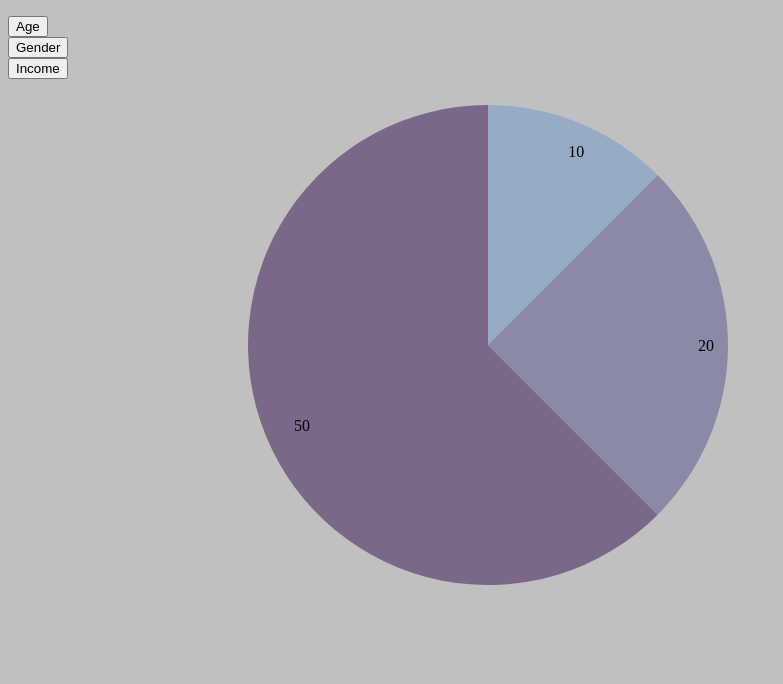
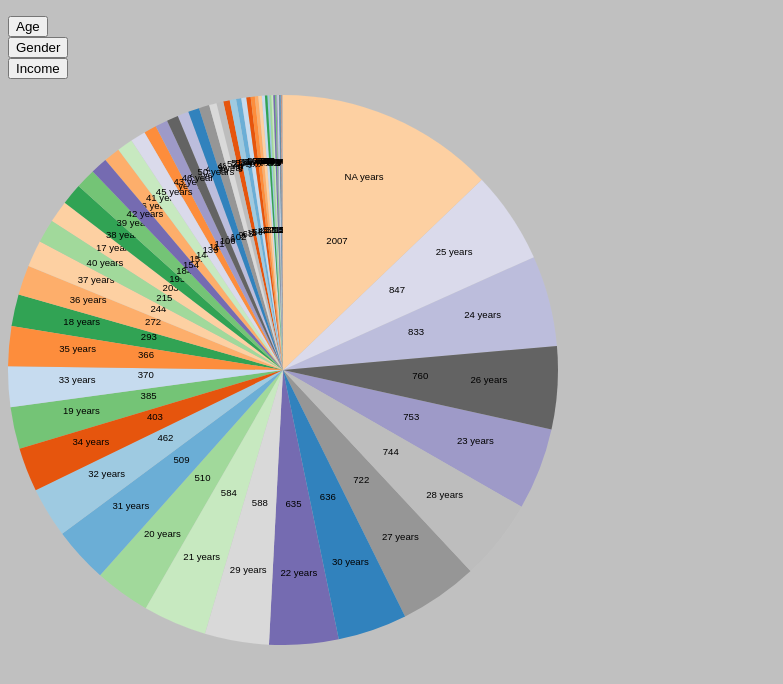
Before and after one commit to satendrapalsingh/coding-surveys-visualization-v1, a plain HTML site: page index.html in a window 1280 px wide. Both pictures are taken after a click on the button "Age". Shown: the whole page, without its empty margins (0-783 px from the left). Drawn offline with nearby package versions, Linux system fonts and the light colour scheme.

Commit message:
pie chart generated for column Age

```diff
--- a/client/chart.js
+++ b/client/chart.js
@@ -37,85 +37,59 @@
 
 // create a pie chart
     function makePieChart(inData, inColumn){
-        var width = 960;
-        var height = 500;
-        var radius = Math.min(width, height)/2;
 
-    var data = [10, 20, 50];
+//    var inData = [{"Age": "20yrs", "Count":10},{"Age": "20yrs", "Count":20},{"Age": "20yrs", "Count":50}];
 
-    var color = d3.scaleOrdinal()
-        .range(["#98abc5", "#8a89a6", "#7b6888"]);
+    var width = 750;                        //width
+    var height = 550;                            //height
+    var radius = Math.min(width, height)/2;                            //radius
 
-    var arc = d3.arc()
-        .outerRadius(radius - 10)
-        .innerRadius(0);
+    var color = d3.scale.category20c();     //builtin range of colors
 
-    var labelArc = d3.arc()
-        .outerRadius(radius - 40)
-        .innerRadius(radius - 40);
+        var vis = d3.select("body")
+        .append("svg:svg")              //create the SVG element inside the <body>
+        .data([inData])                   //associate our data with the document
+            .attr("width", width)           //set the width and height of our visualization (these will be attributes of the <svg> tag
+            .attr("height", height)
+        .append("svg:g")                //make a group to hold our pie chart
+            .attr("transform", "translate(" + radius + "," + radius + ")")    //move the center of the pie chart from 0, 0 to radius, radius
 
-    var pie = d3.pie()
-        .sort(null)
-        .value(function(d) { return d; });
+    var arc = d3.svg.arc()              //this will create <path> elements for us using arc data
+        .outerRadius(radius);
 
-    var svg = d3.select("body").append("svg")
-        .attr("width", width)
-        .attr("height", height)
-      .append("g")
-        .attr("transform", "translate(" + width / 2 + "," + height / 2 + ")");
+    var pie = d3.layout.pie()           //this will create arc data for us given a list of values
+        .value(function(d) { return d.Count; });    //we must tell it out to access the value of each element in our data array
 
-     var g = svg.selectAll(".arc")
-        .data(pie(data))
-        .enter().append("g")
-        .attr("class", "arc");
+    var arcs = vis.selectAll("g.slice")     //this selects all <g> elements with class slice (there aren't any yet)
+        .data(pie)                          //associate the generated pie data (an array of arcs, each having startAngle, endAngle and value properties)
+        .enter()                            //this will create <g> elements for every "extra" data element that should be associated with a selection. The result is creating a <g> for every object in the data array
+            .append("svg:g")                //create a group to hold each slice (we will have a <path> and a <text> element associated with each slice)
+                .attr("class", "slice");    //allow us to style things in the slices (like text)
 
-      g.append("path")
-          .attr("d", arc)
-          .style("fill", function(d) { return color(d.data); });
+        arcs.append("svg:path")
+                .attr("fill", function(d, i) { return color(i); } ) //set the color for each slice to be chosen from the color function defined above
+                .attr("d", arc);                                    //this creates the actual SVG path using the associated data (pie) with the arc drawing function
 
-      g.append("text")
-          .attr("transform", function(d) { return "translate(" + labelArc.centroid(d) + ")"; })
-          .attr("dy", ".35em")
-          .text(function(d) { return d.data; });
+        arcs.append("svg:text")                                     //add a label to each slice
+                .attr("transform", function(d) {                    //set the label's origin to the center of the arc
+                //we have to make sure to set these before calling arc.centroid
+                d.innerRadius = radius/2;
+                d.outerRadius = radius/2 + 10;
+                return "translate(" + arc.centroid(d) + ")";        //this gives us a pair of coordinates like [50, 50]
+            })
+            .attr("text-anchor", "middle")                          //center the text on it's origin
+            .text(function(d, i) { return inData[i].Age + " years"; });        //get the label from our original data array
 
+        arcs.append("svg:text")                                     //add a label to each slice
+                .attr("transform", function(d) {                    //set the label's origin to the center of the arc
+                //we have to make sure to set these before calling arc.centroid
+                d.innerRadius = 0;
+                d.outerRadius = radius/3;
+                return "translate(" + arc.centroid(d) + ")";        //this gives us a pair of coordinates like [50, 50]
+            })
+            .attr("text-anchor", "middle")                          //center the text on it's origin
+            .text(function(d, i) { return inData[i].Count; });        //get the label from our original data array
 
-/*
-        var color = d3.scaleOrdinal()
-        	.range(["#2C93E8","#838690","#F56C4E"]);
-
-        var pie = d3.pie()
-                .value(function(d){return d.Count})(inData);
-
-        var arc = d3.arc()
-                .outerRadius(radius-10)
-                .innerRadius(0);
-
-        var labelArc = d3.arc()
-                    .outerRadius(radius-40)
-                    .innerRadius(radius-40);
-
-        var svg = d3.select("#chart")
-                .append("svg")
-                .attr("width", width)
-                .attr("height", height)
-                .append("g")
-                .attr("transform", "translate(" + width/2 + "," + height/2 + ")");
-
-        var g = svg.selectAll("arc")
-                .data(pie)
-                .enter()
-                .append("g")
-                .attr("class", "arc");
-
-        g.append("path")
-            .attr("d", arc)
-            .style("fill", function(d){ return color(d.Age);});
-
-        g.append("text")
-            .attr("transform", function(d) {return "translate(" + labelArc.centroid(d) + ")";})
-            .text(function(d) {return d.Age;})
-            .style("fill", "#fff");
-*/
     }
 
 
--- a/index.html
+++ b/index.html
@@ -9,12 +9,10 @@
 
     <body>
 
-        <div id="chart"></div>
-
         <p id="columnIndex">hello d3.csv</p>
 
 <!-- load d3 and project scripts -->
-        <script type="text/javascript" src="https://cdnjs.cloudflare.com/ajax/libs/d3/4.0.0/d3.min.js"></script>
+        <script type="text/javascript" src="https://cdnjs.cloudflare.com/ajax/libs/d3/3.0.0/d3.min.js"></script>
         <script type="text/javascript" src="/client/main.js"></script>
         <script type="text/javascript" src="/client/chart.js"></script>
 
--- a/styles.css
+++ b/styles.css
@@ -3,3 +3,8 @@
 body{
     background-color: silver;
 }
+
+.slice text {
+    font-size: 0.6em;
+    font-family: Arial;
+}
```
